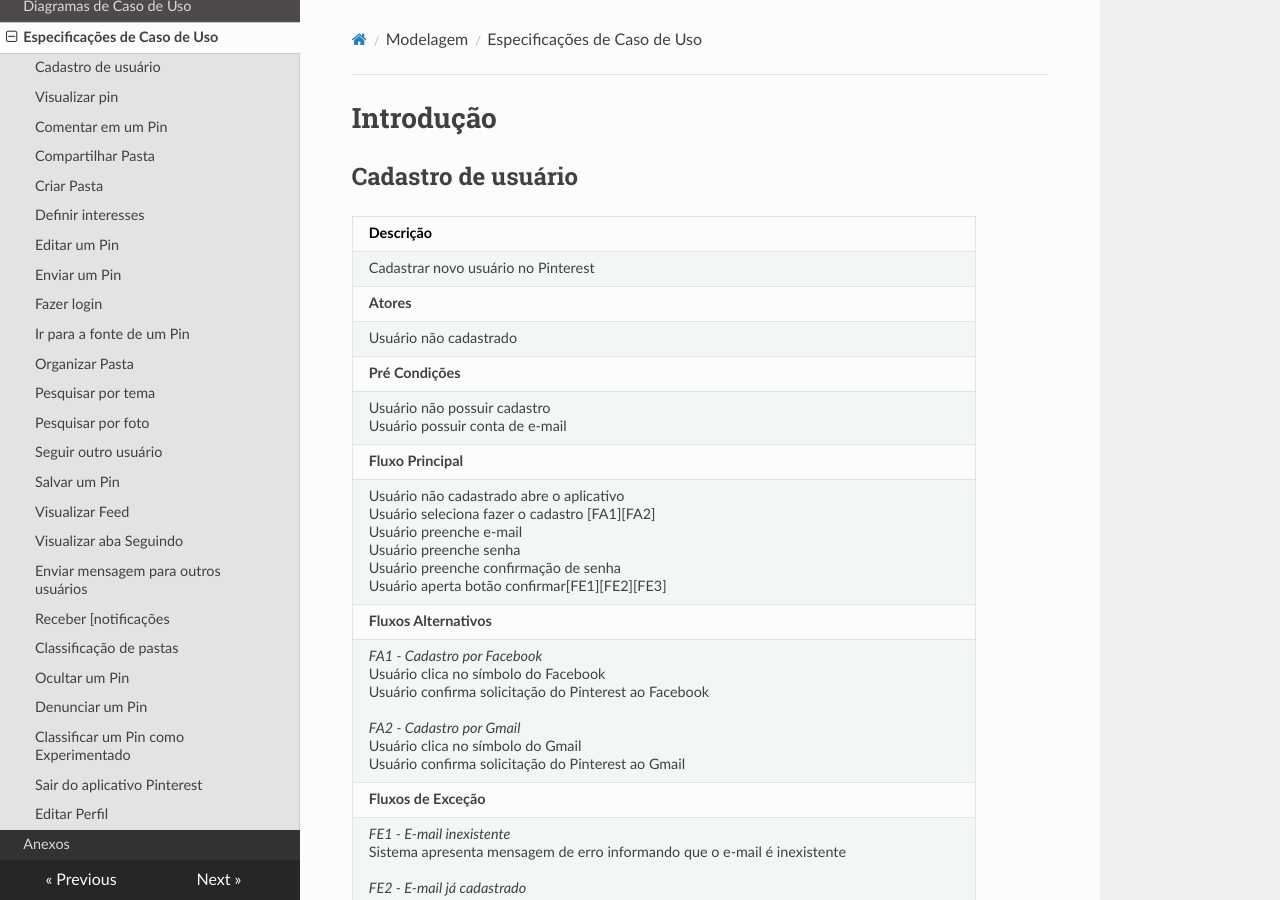
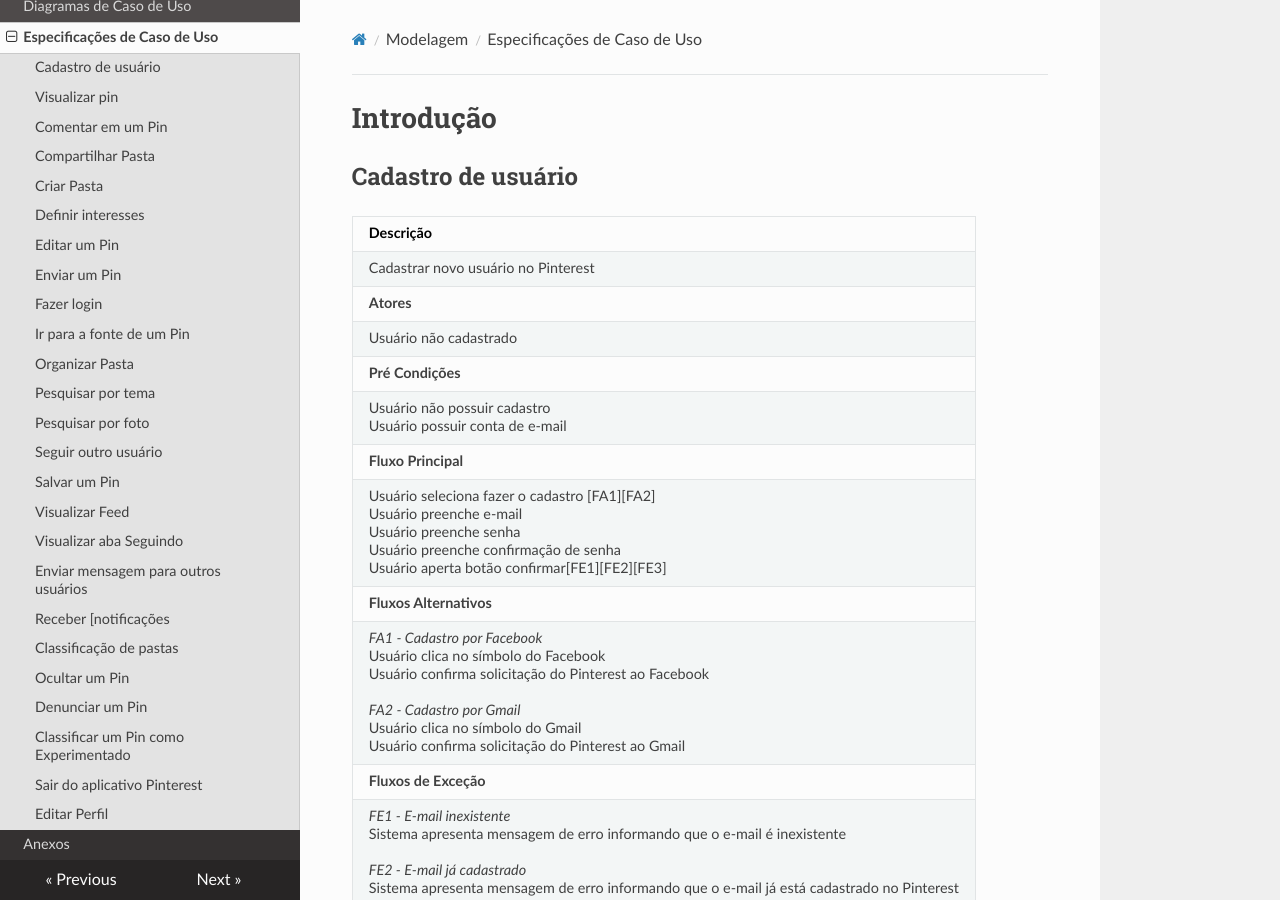
Before and after one commit to joberthrogers18/2018.2-Requisitos-Pinterest, an MkDocs documentation site: the page built from docs/especificacoes_caso_uso.md, in a window 1280 px wide and 900 px high. Built offline with MkDocs 1.6.1, drawn with Linux system fonts in a browser that asks for light colours; nearby versions of some CDN libraries; old or Windows-style settings are respelled for this version of MkDocs; some of the changed text lies outside the part shown.

Commit message:
Removing episodes that don't belong to the system

```diff
--- a/docs/especificacoes_caso_uso.md
+++ b/docs/especificacoes_caso_uso.md
@@ -12,7 +12,7 @@
 | **Pré Condições** |
 | Usuário não possuir cadastro<br>Usuário possuir conta de e-mail |
 | **Fluxo Principal** |
-| Usuário não cadastrado abre o aplicativo<br>Usuário seleciona fazer o cadastro [FA1][FA2]<br>Usuário preenche e-mail<br>Usuário preenche senha<br>Usuário preenche confirmação de senha<br>Usuário aperta botão confirmar[FE1][FE2][FE3]|
+| Usuário seleciona fazer o cadastro [FA1][FA2]<br>Usuário preenche e-mail<br>Usuário preenche senha<br>Usuário preenche confirmação de senha<br>Usuário aperta botão confirmar[FE1][FE2][FE3]|
 | **Fluxos Alternativos** |
 | *FA1 - Cadastro por Facebook*<br>Usuário clica no símbolo do Facebook<br>Usuário confirma solicitação do Pinterest ao Facebook<br><br>*FA2 - Cadastro por Gmail*<br>Usuário clica no símbolo do Gmail<br>Usuário confirma solicitação do Pinterest ao Gmail|
 | **Fluxos de Exceção**|
@@ -58,7 +58,7 @@
 | **Pré Condições** |
 | Usuário estar logado |
 | **Fluxo Principal** |
-| Usuário abre o aplicativo<br>Usuário visualiza página principal<br>Usuário seleciona a aba "Salvos"<br>Usuário aperta aba Interesses<br>Usuário visualiza interesses previamente selecionados[FA]<br>Usuário aperta botão "Adicionar interesses"<br>Usuário procura seus interesses e os seleciona[FE]<br>Usuário aperta "Concluído"|
+| Usuário visualiza página principal<br>Usuário seleciona a aba "Salvos"<br>Usuário aperta aba Interesses<br>Usuário visualiza interesses previamente selecionados[FA]<br>Usuário aperta botão "Adicionar interesses"<br>Usuário procura seus interesses e os seleciona[FE]<br>Usuário aperta "Concluído"|
 | **Fluxos Alternativos** |
 | *FA1 - Remover interesses previamente selecionados*<br>Usuário visualiza interesse que não quer mais<br>Usuário clica em “Deixar de seguir”|
 | **Fluxos de Exceção**|
```
